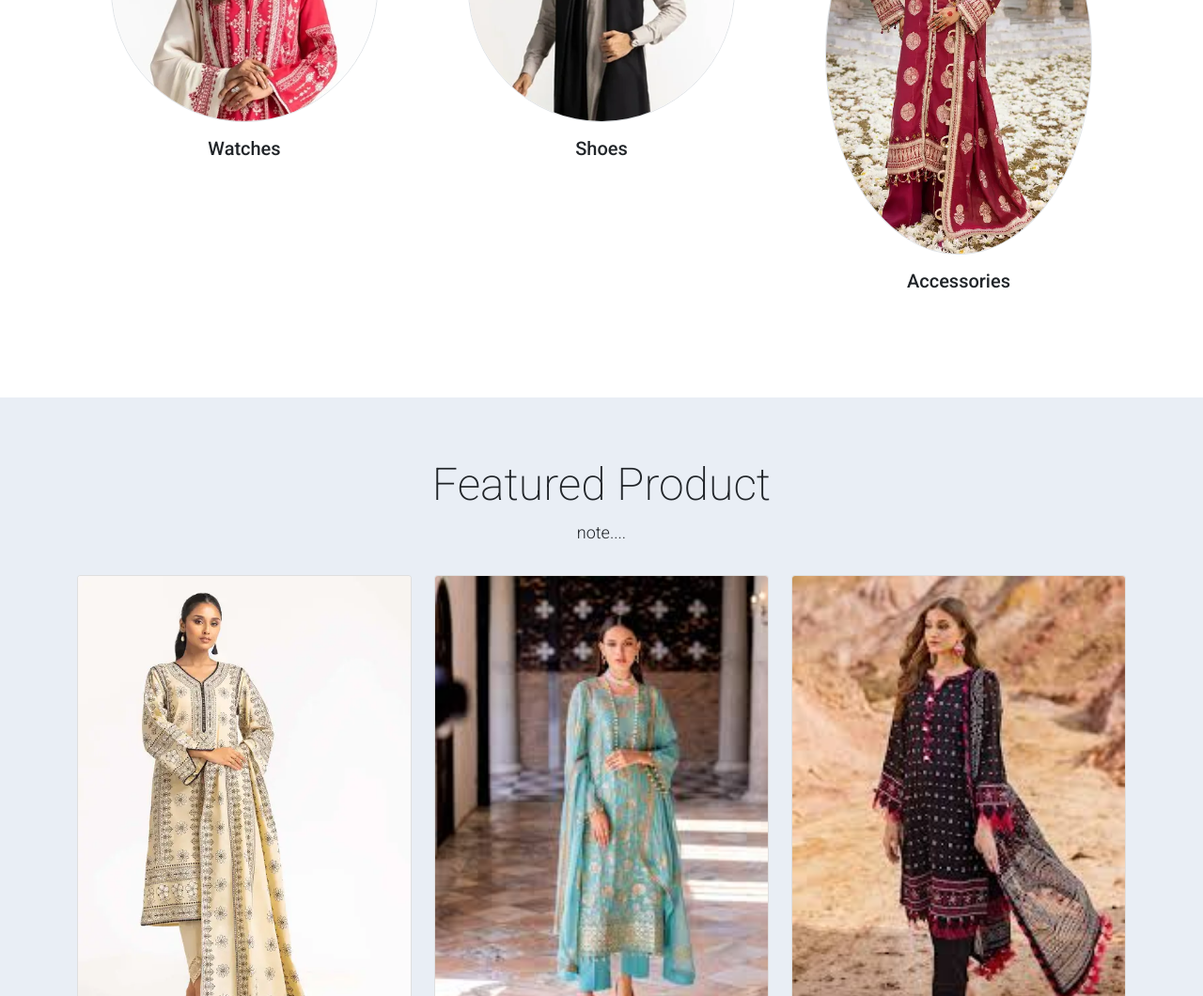
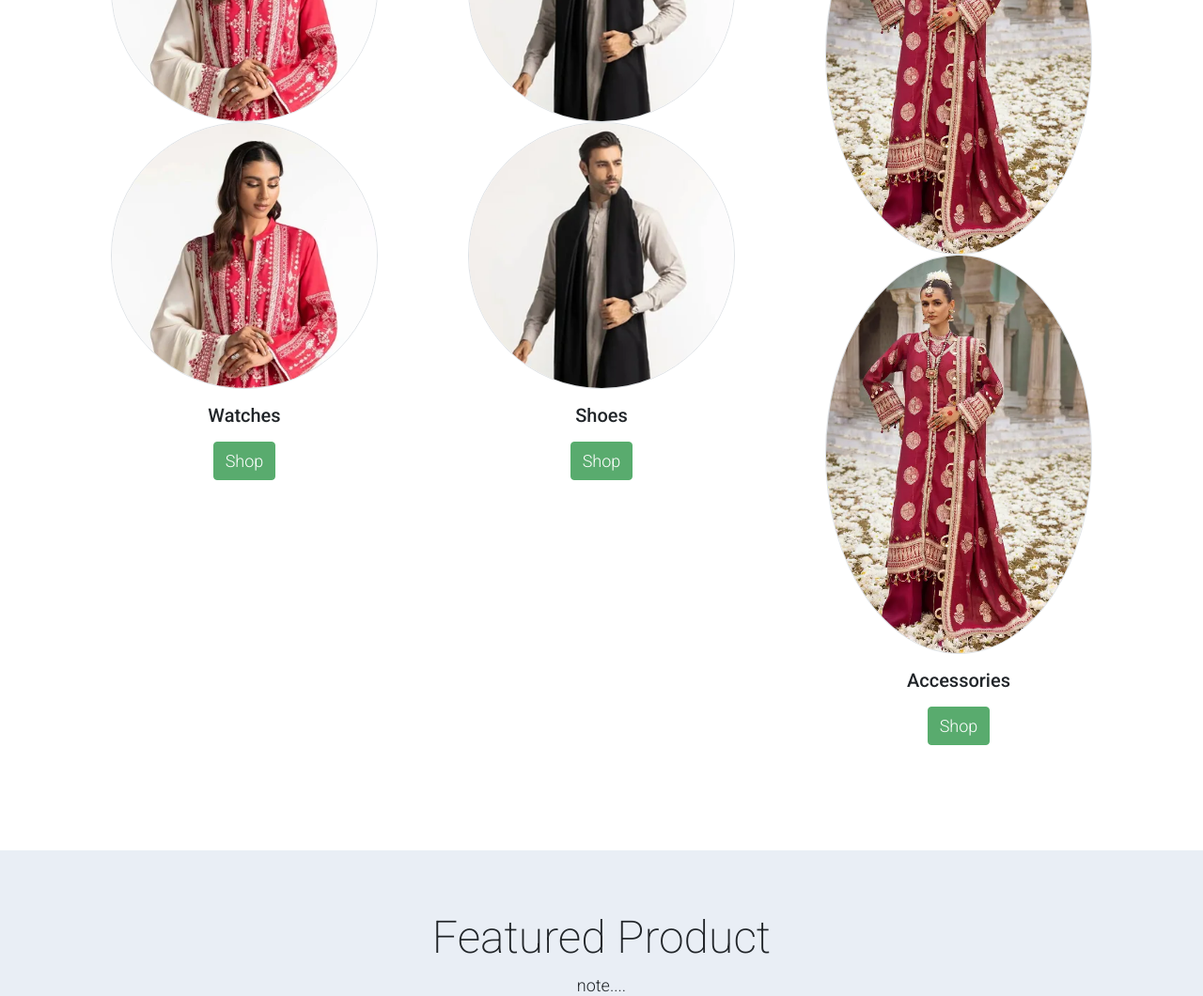
Before and after one commit to Maryamalikazem/MaryamAliKazem.github.io, a plain HTML site: page index.html in a window 1280 px wide. Shown: the part 1365-2425 px from the top of the page at 94% size. Drawn offline with Linux system fonts and the light colour scheme.

Commit message:
Update index.html

```diff
--- a/index.html
+++ b/index.html
@@ -208,15 +208,21 @@
         <div class="row">
             <div class="col-12 col-md-4 p-5 mt-3">
                 <a href="#"><img src="./assets/img/113.webp" class="rounded-circle img-fluid border"></a>
+                <a  href="https://wa.me/96894679294"><img src="./assets/img/113.webp" class="rounded-circle img-fluid border"></a>
                 <h5 class="text-center mt-3 mb-3">Watches</h5>
+                <p class="text-center"><a href="https://wa.me/96894679294" class="btn btn-success">Shop </a></p>
             </div>
             <div class="col-12 col-md-4 p-5 mt-3">
                 <a href="#"><img src="./assets/img/114.webp" class="rounded-circle img-fluid border"></a>
+                <a href="https://wa.me/96894679294"><img src="./assets/img/114.webp" class="rounded-circle img-fluid border"></a>
                 <h2 class="h5 text-center mt-3 mb-3">Shoes</h2>
+                <p class="text-center"><a class="btn btn-success"> Shop </a></p>
             </div>
             <div class="col-12 col-md-4 p-5 mt-3">
                 <a href="#"><img src="./assets/img/115.webp" class="rounded-circle img-fluid border"></a>
+                <a  href="https://wa.me/96894679294"><img src="./assets/img/115.webp" class="rounded-circle img-fluid border"></a>
                 <h2 class="h5 text-center mt-3 mb-3">Accessories</h2>
+                <p class="text-center"><a class="btn btn-success"> Shop </a></p>
             </div>
         </div>
     </section>
```
